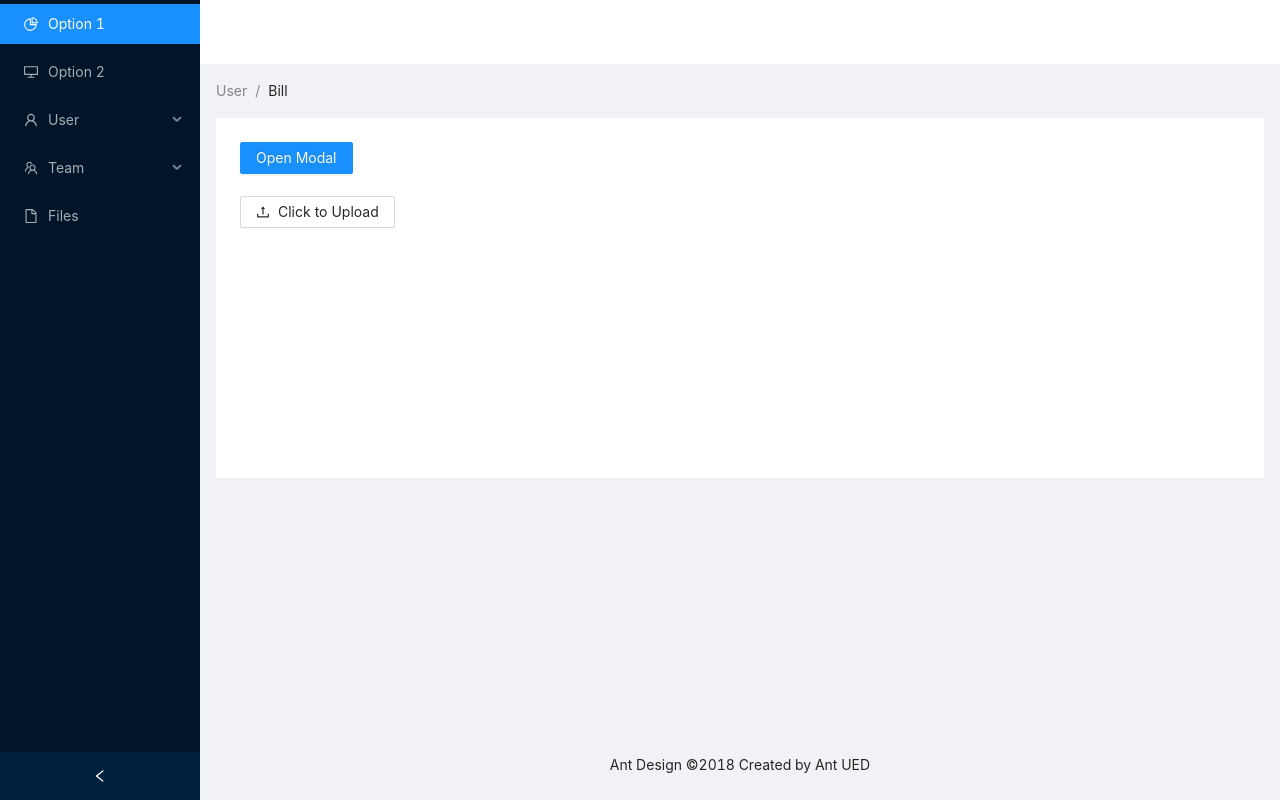
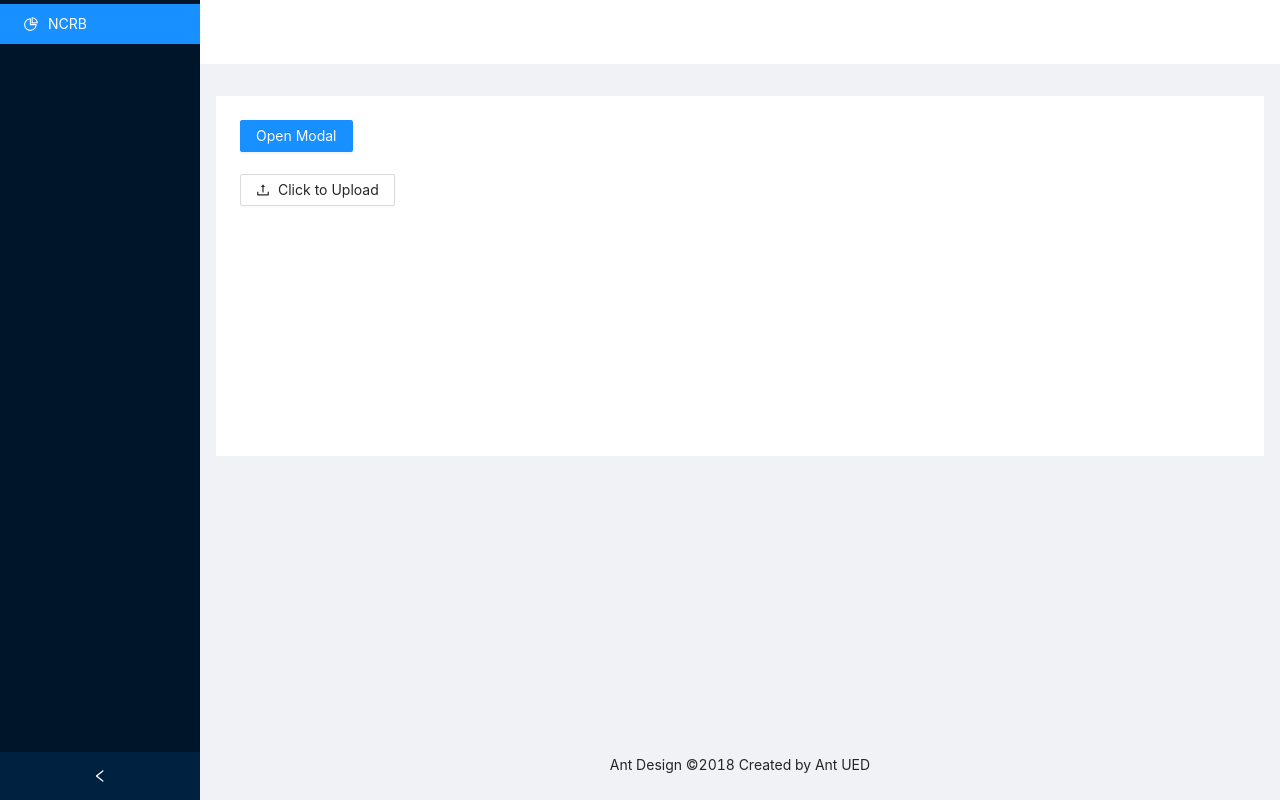
Before and after one commit to Akash-5675/ncrb, a React (Create React App) app: page / in a window 1280 px wide. Built offline with nearby package versions, Linux system fonts and the light colour scheme.

Commit message:
NCRB title

```diff
--- a/src/App.js
+++ b/src/App.js
@@ -34,15 +34,8 @@ function getItem(label, key, icon, children) {
 }
 
 const items = [
-  getItem('Option 1', '1', <PieChartOutlined />),
-  getItem('Option 2', '2', <DesktopOutlined />),
-  getItem('User', 'sub1', <UserOutlined />, [
-    getItem('Tom', '3'),
-    getItem('Bill', '4'),
-    getItem('Alex', '5'),
-  ]),
-  getItem('Team', 'sub2', <TeamOutlined />, [getItem('Team 1', '6'), getItem('Team 2', '8')]),
-  getItem('Files', '9', <FileOutlined />),
+  getItem('NCRB', '1', <PieChartOutlined />),
+
 ];
 const props = {
   name: 'file',
@@ -114,8 +107,7 @@ const App = () => {
               margin: '16px 0',
             }}
           >
-            <Breadcrumb.Item>User</Breadcrumb.Item>
-            <Breadcrumb.Item>Bill</Breadcrumb.Item>
+
           </Breadcrumb>
           <div
             className="site-layout-background"
```
